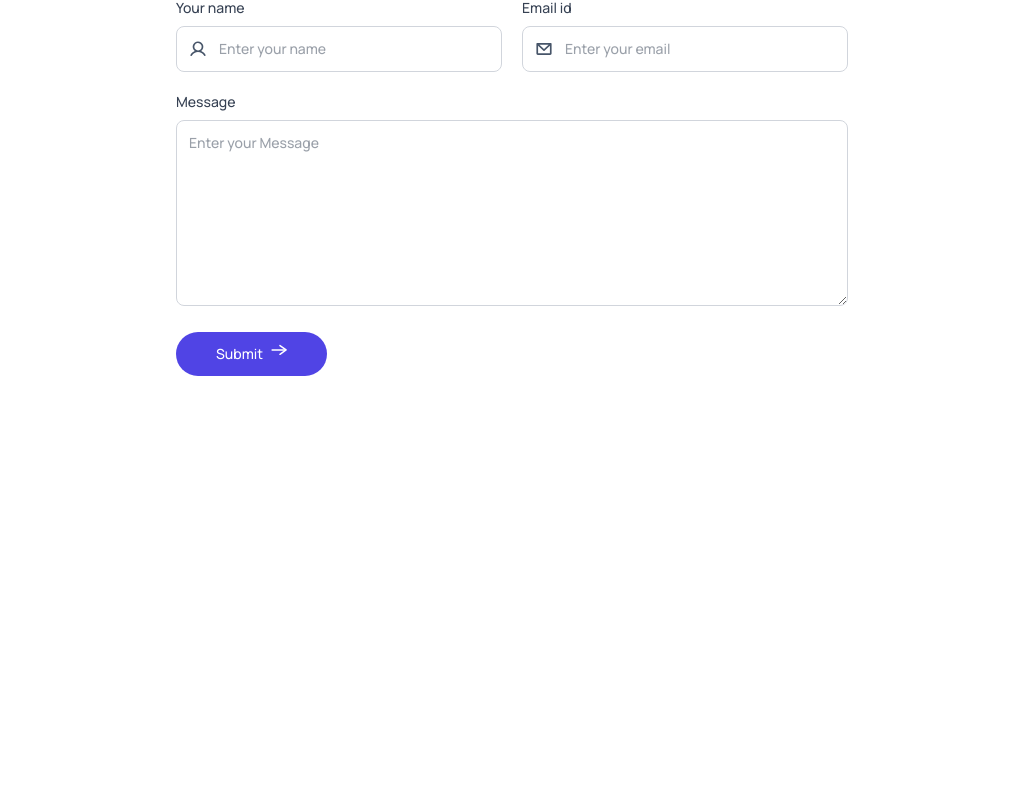
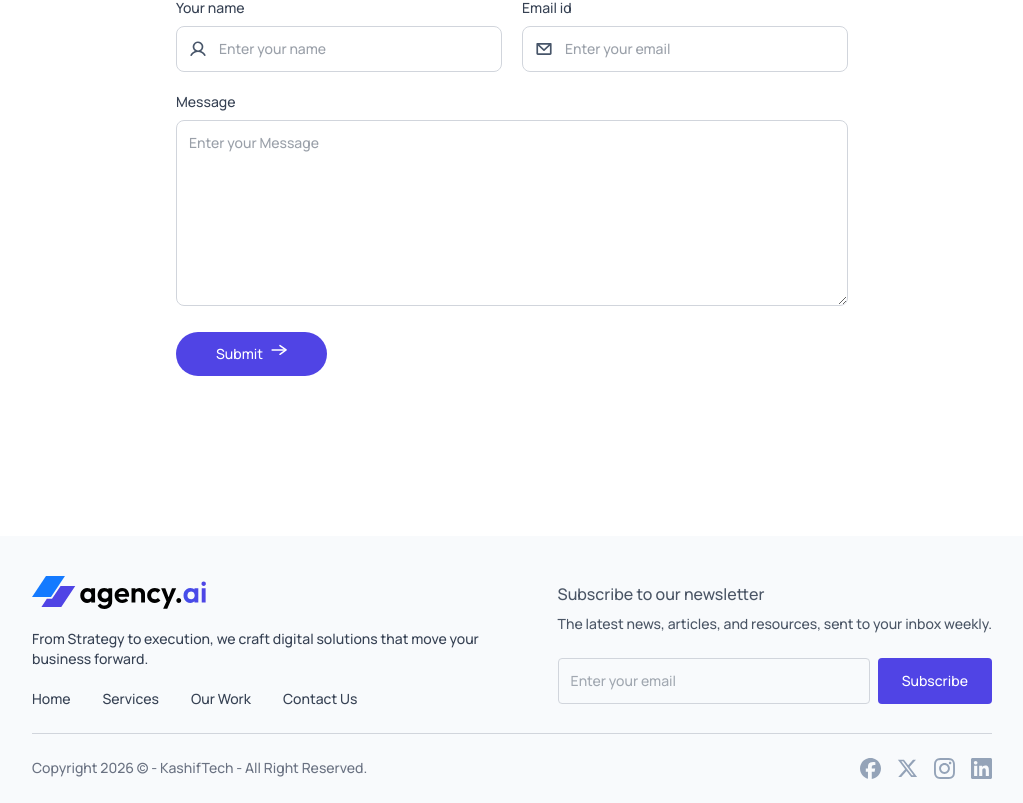
Before and after one commit to shaikkashif73/Agency-AI, a React (Vite) app: page / in a window 1280 px wide. Shown: the part 3302-4105 px from the top of the page, without its empty margins (128-1151 px from the left). Before the commit the page ends 3678 px from the top, so only its background shows below. Built offline with nearby package versions, Linux system fonts and the light colour scheme.

Commit message:
Creating Footer component

```diff
--- a/src/App.jsx
+++ b/src/App.jsx
@@ -7,6 +7,7 @@
 import Teams from "./components/Teams";
 import ContactUs from "./components/ContactUs";
 import { Toaster } from "react-hot-toast";
+import Footer from "./components/Footer";
 const App = () => {
   const [theme, setTheme] = useState(
     localStorage.getItem("theme") ? localStorage.getItem("theme") : "light",
@@ -21,6 +22,7 @@
       <OurWork />
       <Teams />
       <ContactUs />
+      <Footer theme={theme} />
     </div>
   );
 };
--- /dev/null
+++ b/src/components/Footer.jsx
@@ -0,0 +1,74 @@
+import React from "react";
+import assets from "../assets/assets";
+
+const Footer = ({ theme }) => {
+  return (
+    <div className="bg-slate-50 dark:bg-gray-900 pt-10 sm:pt-10 mt-20 sm:mt-40 px-4 sm:px-10 lg:px-24 xl:px-40">
+      {/* Footer Top */}
+      <div className="flex justify-between lg:items-center max-lg:flex-col gap-10">
+        <div className="space-y-5 text-sm text-gray-700 dark:text-gray-400">
+          <img
+            src={theme === "dark" ? assets.logo_dark : assets.logo}
+            className="w-32 sm:w-44"
+            alt=""
+          />
+          <p className="max-w-md">
+            From Strategy to execution, we craft digital solutions that move
+            your business forward.
+          </p>
+          <ul className="flex gap-8">
+            <li>
+              <a className="hover:text-primary" href="#hero">
+                Home
+              </a>
+            </li>{" "}
+            <li>
+              <a className="hover:text-primary" href="#services">
+                Services
+              </a>
+            </li>{" "}
+            <li>
+              <a className="hover:text-primary" href="#our-work">
+                Our Work
+              </a>
+            </li>{" "}
+            <li>
+              <a className="hover:text-primary" href="#contact-us">
+                Contact Us
+              </a>
+            </li>
+          </ul>
+        </div>
+        <div className="text-gray-600 dark:text-gray-400">
+          <h3 className="font-semibold">Subscribe to our newsletter</h3>
+          <p className="text-sm mt-2 mb-6">
+            The latest news, articles, and resources, sent to your inbox weekly.
+          </p>
+          <div className="flex gap-2 text-sm">
+            <input
+              type="email"
+              placeholder="Enter your email"
+              className="w-full p-3 text-sm outline-none rounded dark:text-gray-200 bg-transparent border border-gray-300 dark:border-gray-500"
+            />
+            <button className="bg-primary text-white rounded px-6   ">
+              Subscribe
+            </button>
+          </div>
+        </div>
+      </div>
+      <hr className="border-gray-300 dark:border-gray-600 my-6 " />
+      {/* Footer Bottom */}
+      <div className="pb-6 text-sm text-gray-500 flex justify-center sm:justify-between gap-4 flex-wrap">
+        <p>Copyright 2026 © - KashifTech - All Right Reserved. </p>
+        <div className="flex items-center justify-between gap-4  ">
+          <img src={assets.facebook_icon} alt="" />
+          <img src={assets.twitter_icon} alt="" />
+          <img src={assets.instagram_icon} alt="" />
+          <img src={assets.linkedin_icon} alt="" />
+        </div>
+      </div>
+    </div>
+  );
+};
+
+export default Footer;
--- a/src/components/Hero.jsx
+++ b/src/components/Hero.jsx
@@ -4,7 +4,7 @@
 const Hero = () => {
   return (
     <div
-      id="hero "
+      id="hero"
       className="flex flex-col items-center gap-6 py-20 px-4 sm:px-12 lg:px-24 xl:px-40 text-center w-full overflow-hidden text-gray-700 dark:text-white"
     >
       <div className="inline-flex items-center gap-2 border border-gray-300 p-1.5 pr-4 rounded-full">
```
